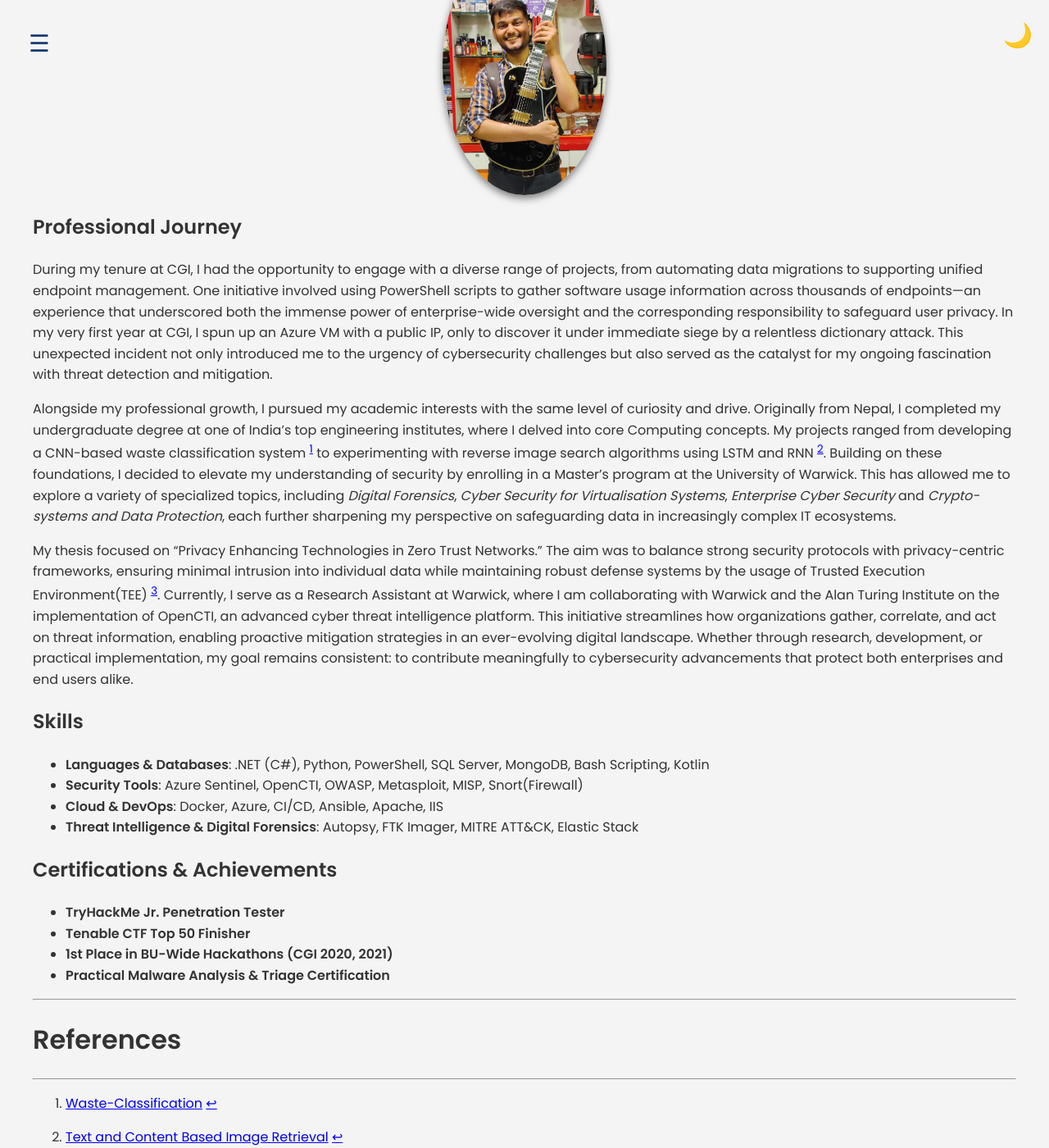
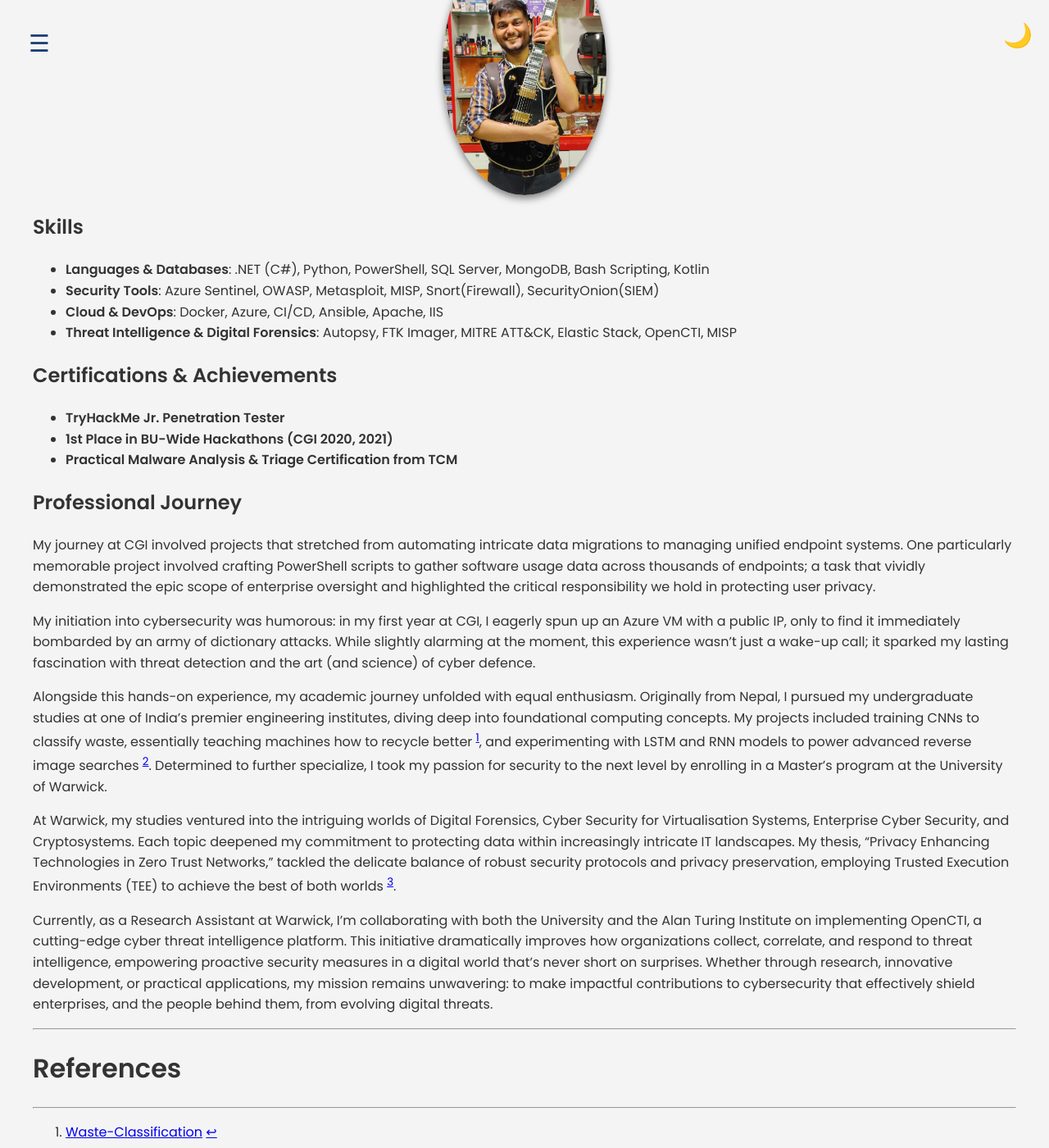
Before and after one commit to barrryblock/barrryblock.github.io, a Jekyll site: the page built from about.md, in a window 1280 px wide and 1400 px high, scrolled down 252 px. Shown: the whole window at 82% size. Built offline with Jekyll 4.4.1, drawn with Linux system fonts in a browser that asks for light colours; our own code applies the rules of GitHub Pages for plain Markdown files.

```diff
--- a/about.md
+++ b/about.md
@@ -11,25 +11,27 @@
 ">
 </p>
 
-## Professional Journey
-During my tenure at CGI, I had the opportunity to engage with a diverse range of projects, from automating data migrations to supporting unified endpoint management. One initiative involved using PowerShell scripts to gather software usage information across thousands of endpoints—an experience that underscored both the immense power of enterprise-wide oversight and the corresponding responsibility to safeguard user privacy. In my very first year at CGI, I spun up an Azure VM with a public IP, only to discover it under immediate siege by a relentless dictionary attack. This unexpected incident not only introduced me to the urgency of cybersecurity challenges but also served as the catalyst for my ongoing fascination with threat detection and mitigation.
-
-Alongside my professional growth, I pursued my academic interests with the same level of curiosity and drive. Originally from Nepal, I completed my undergraduate degree at one of India’s top engineering institutes, where I delved into core Computing concepts. My projects ranged from developing a CNN-based waste classification system [^1] to experimenting with reverse image search algorithms using LSTM and RNN [^2]. Building on these foundations, I decided to elevate my understanding of security by enrolling in a Master’s program at the University of Warwick. This has allowed me to explore a variety of specialized topics, including _Digital Forensics_, _Cyber Security for Virtualisation Systems_, _Enterprise Cyber Security_ and _Crypto-systems and Data Protection_, each further sharpening my perspective on safeguarding data in increasingly complex IT ecosystems.
-
-My thesis focused on “Privacy Enhancing Technologies in Zero Trust Networks.” The aim was to balance strong security protocols with privacy-centric frameworks, ensuring minimal intrusion into individual data while maintaining robust defense systems by the usage of Trusted Execution Environment(TEE) [^3]. Currently, I serve as a Research Assistant at Warwick, where I am collaborating with Warwick and the Alan Turing Institute on the implementation of OpenCTI, an advanced cyber threat intelligence platform. This initiative streamlines how organizations gather, correlate, and act on threat information, enabling proactive mitigation strategies in an ever-evolving digital landscape. Whether through research, development, or practical implementation, my goal remains consistent: to contribute meaningfully to cybersecurity advancements that protect both enterprises and end users alike.
-
-
 ## Skills
 - **Languages & Databases**: .NET (C#), Python, PowerShell, SQL Server, MongoDB, Bash Scripting, Kotlin
-- **Security Tools**: Azure Sentinel, OpenCTI, OWASP, Metasploit, MISP, Snort(Firewall)
+- **Security Tools**: Azure Sentinel, OWASP, Metasploit, MISP, Snort(Firewall), SecurityOnion(SIEM)
 - **Cloud & DevOps**: Docker, Azure, CI/CD, Ansible, Apache, IIS
-- **Threat Intelligence & Digital Forensics**: Autopsy, FTK Imager, MITRE ATT&CK, Elastic Stack
+- **Threat Intelligence & Digital Forensics**: Autopsy, FTK Imager, MITRE ATT&CK, Elastic Stack, OpenCTI, MISP
 
 ## Certifications & Achievements
 - **TryHackMe Jr. Penetration Tester**
-- **Tenable CTF Top 50 Finisher**
 - **1st Place in BU-Wide Hackathons (CGI 2020, 2021)**
-- **Practical Malware Analysis & Triage Certification**
+- **Practical Malware Analysis & Triage Certification from TCM**
+
+## Professional Journey
+My journey at CGI involved projects that stretched from automating intricate data migrations to managing unified endpoint systems. One particularly memorable project involved crafting PowerShell scripts to gather software usage data across thousands of endpoints; a task that vividly demonstrated the epic scope of enterprise oversight and highlighted the critical responsibility we hold in protecting user privacy.
+
+My initiation into cybersecurity was humorous: in my first year at CGI, I eagerly spun up an Azure VM with a public IP, only to find it immediately bombarded by an army of dictionary attacks. While slightly alarming at the moment, this experience wasn't just a wake-up call; it sparked my lasting fascination with threat detection and the art (and science) of cyber defence.
+
+Alongside this hands-on experience, my academic journey unfolded with equal enthusiasm. Originally from Nepal, I pursued my undergraduate studies at one of India’s premier engineering institutes, diving deep into foundational computing concepts. My projects included training CNNs to classify waste, essentially teaching machines how to recycle better [^1], and experimenting with LSTM and RNN models to power advanced reverse image searches [^2]. Determined to further specialize, I took my passion for security to the next level by enrolling in a Master’s program at the University of Warwick.
+
+At Warwick, my studies ventured into the intriguing worlds of Digital Forensics, Cyber Security for Virtualisation Systems, Enterprise Cyber Security, and Cryptosystems. Each topic deepened my commitment to protecting data within increasingly intricate IT landscapes. My thesis, "Privacy Enhancing Technologies in Zero Trust Networks," tackled the delicate balance of robust security protocols and privacy preservation, employing Trusted Execution Environments (TEE) to achieve the best of both worlds [^3].
+
+Currently, as a Research Assistant at Warwick, I’m collaborating with both the University and the Alan Turing Institute on implementing OpenCTI, a cutting-edge cyber threat intelligence platform. This initiative dramatically improves how organizations collect, correlate, and respond to threat intelligence, empowering proactive security measures in a digital world that's never short on surprises. Whether through research, innovative development, or practical applications, my mission remains unwavering: to make impactful contributions to cybersecurity that effectively shield enterprises, and the people behind them, from evolving digital threats.
 
 ---
 
```
Also changed, not shown: _posts/2025-02-21-cyber-security-trends-shaping-our-digital-public-infrastructure.md (+7 -7 lines), _posts/2025-02-23-from-hard-drives-to-handcuffs.md (+1 -1 lines), _posts/2025-02-25-from-fragile-to-fortified-hardening-containers-for-real-world-security.md (+2 -2 lines), _posts/2025-03-04-from-theory-to-reality.md (+3 -3 lines), _posts/2025-03-06-securing-smart-meters.md (+3 -3 lines), _posts/2025-03-07-medical-matrix.md (added, +72 -0 lines), _posts/2025-03-07-risk-matrix.md (added, +66 -0 lines).
